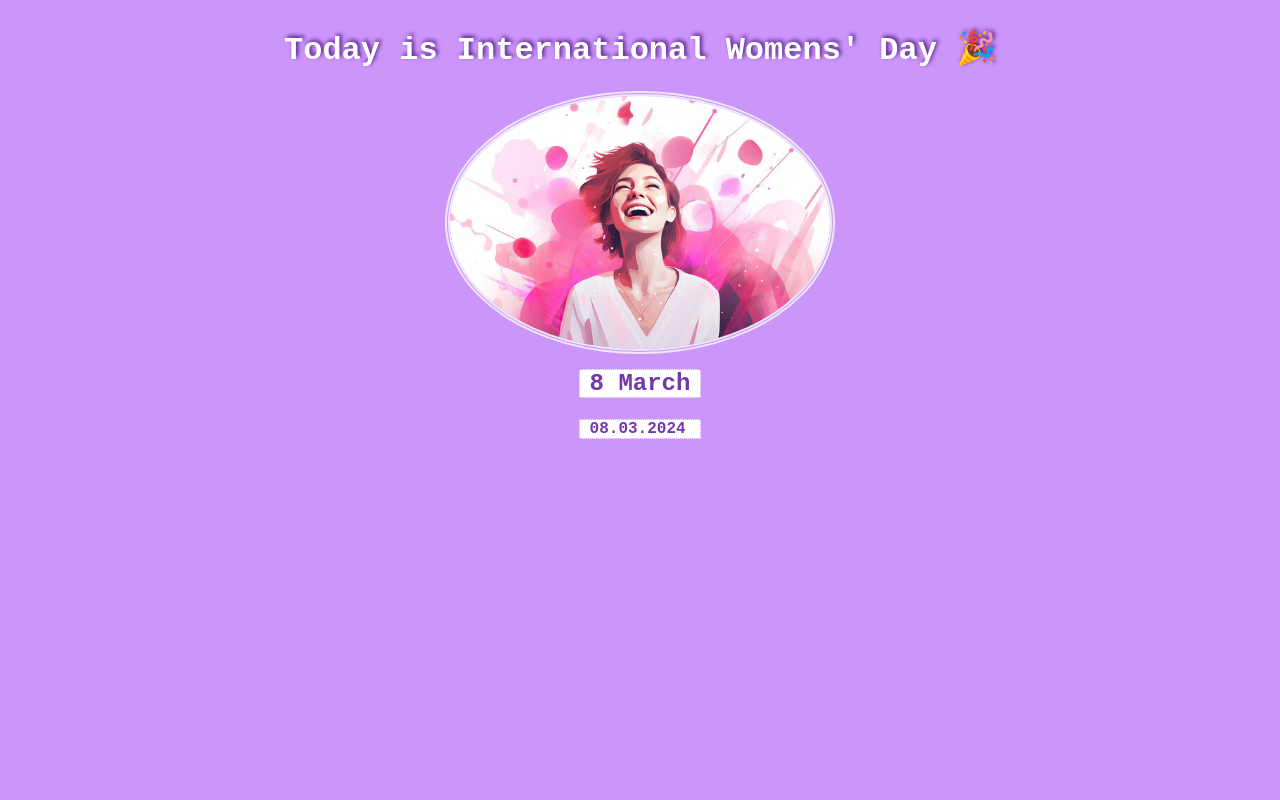
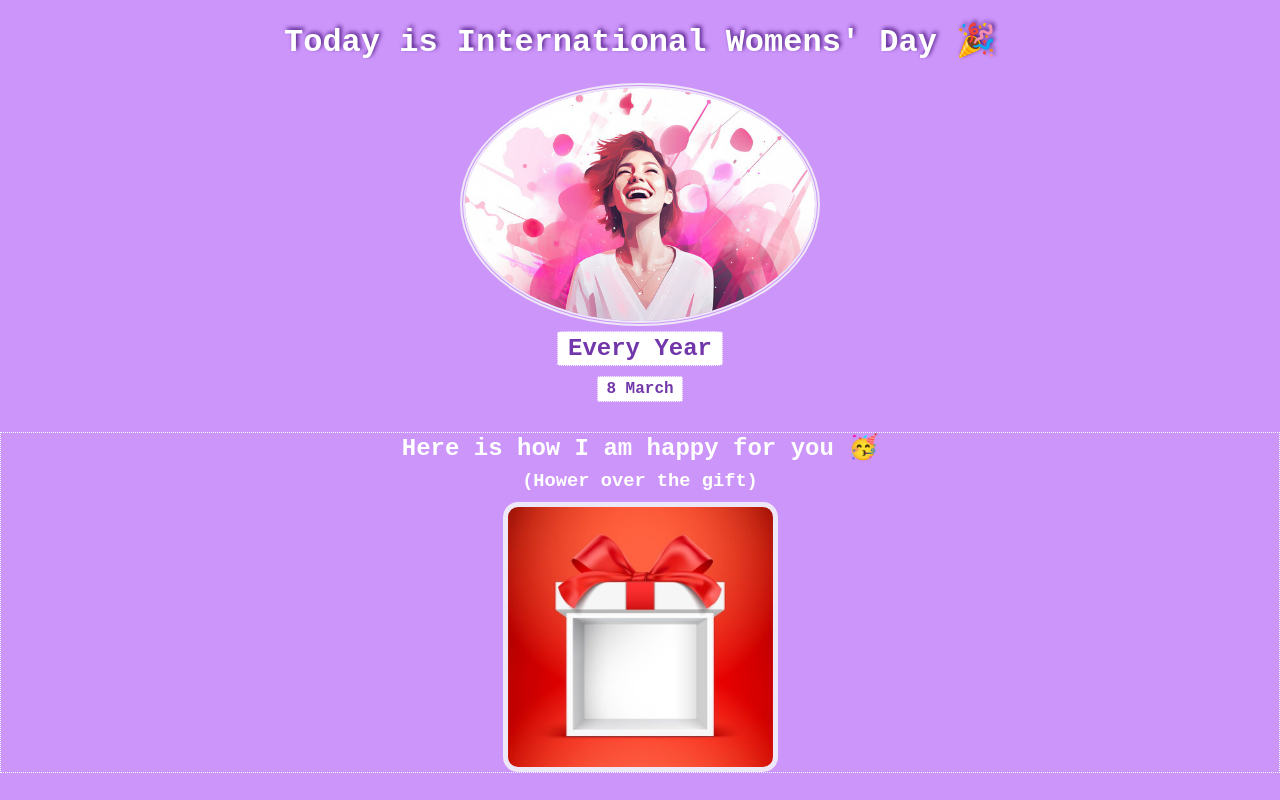
Before and after one commit to galymzhantolepbergen/Frontend-Career-Path, a plain HTML site: page birthday-gift-site/index.html in a window 1280 px wide. Drawn offline with Linux system fonts and the light colour scheme.

Commit message:
add gift section

```diff
--- a/birthday-gift-site/index.html
+++ b/birthday-gift-site/index.html
@@ -3,16 +3,21 @@
     <head>
         <title>Womens Day</title>
         <link rel="stylesheet" href="styles.css" >
+    </head>
+    <body>  <div class="header">
+                <h1 class="title">Today is International Womens' Day 🎉 </h1>
+                <img id="logo" src = "./images/womens-icon2.jpg">
+                    <h2 id="bday-day">Every Year</h2>
+                    <h4 id="bday-date">8 March</h4>
+            </div>
+            <div class="gift-section">
+                <div class="first-gift">
+                    <h2 id="gift-title">Here is how I am happy for you 🥳</h3>
+                    <h3 id="gift-hint">(Hower over the gift)</h4>
+                    <div id="gift-logo"><div>
+                </div>
+            </div>
 
-    </head>
-    <body>
-        <!-- <div> -->
-            <h1 class="title">Today is International Womens' Day 🎉 </h1>
-            <img id="logo" src = "./images/womens-icon2.jpg">
-            <div class="desc">
-                <h2 class="h2o">8 March</h2>
-                <h4>08.03.2024</h4>
-            </div>
-         <!-- </div> -->
+
     </body>
 </html>
--- a/birthday-gift-site/styles.css
+++ b/birthday-gift-site/styles.css
@@ -2,27 +2,65 @@ body{
     font-family:'Courier New', Courier, monospace;
     background-color: #cc95fa;
     color: #ffffff;
+    margin: 0px;
+}
+.header{
     display: flex;
     flex-direction: column;
     align-items: center;
-    flex-wrap: wrap;
+    text-align: center;
 }
 #logo{
     border-radius: 50%;
-    width: 30%;
+    width: 350px;
     border: #eee7f7 double 5px;
-    margin-bottom: -5px;
 }
 
-h2, h4{
+#bday-day{
     color: rgb(114, 56, 171);
     background-color:#ffffff;
     border: 1px dotted #cc95fa;
     border-radius: 5%;
-    padding: 0 10px;
+    padding: 3px 10px;
+    margin:5px 0 10px 0;
 }
+#bday-date{
+    color: rgb(114, 56, 171);
+    background-color:#ffffff;
+    border: 1px dotted #cc95fa;
+    border-radius: 5%;
+    padding: 3px 8px;
+    margin: 0px;
 
-
+}
 .title{
     text-shadow: 2px -2px 4px rgb(77, 24, 131);
 }
+.gift-section{
+    text-align: center;
+    margin: 30px 0 0 0;
+    align-items: center;
+    border:1px dotted white;
+
+}
+#gift-title{
+    margin: 0 0 8px 0 ;
+}
+#gift-hint{
+    margin: 0 0 10px 0 ;
+
+}
+#gift-logo{
+    width: 250px;
+    height: 250px;
+    border: 5px #eee7f7 solid;
+    border-radius: 15px;
+    padding: 5px 10px 5px 5px;
+    background-image:url("images/gift-holder.jpg");
+    background-size: cover;
+    margin: 0 auto;
+}
+#gift-logo:hover{
+    border-radius: 40px;
+
+}
```
Also changed, not shown: birthday-gift-site/images/gift-holder.jpg (added), birthday-gift-site/images/womens-icon.jpg (deleted).
